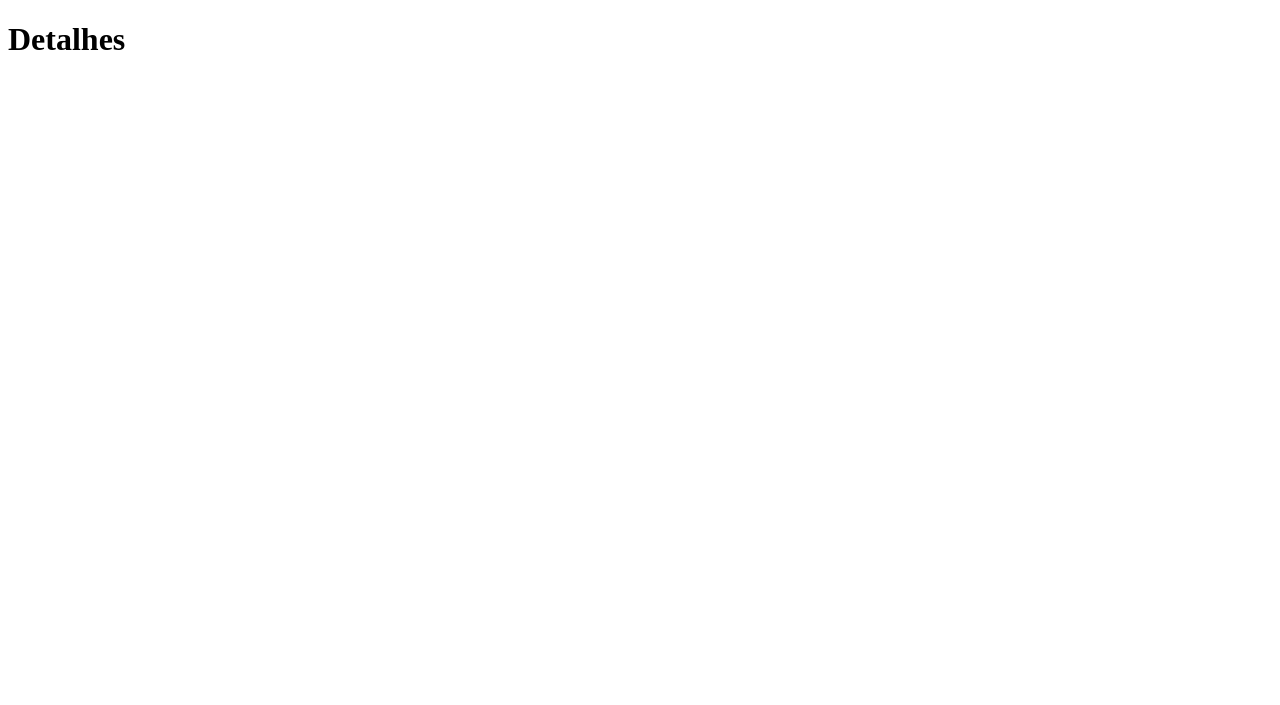
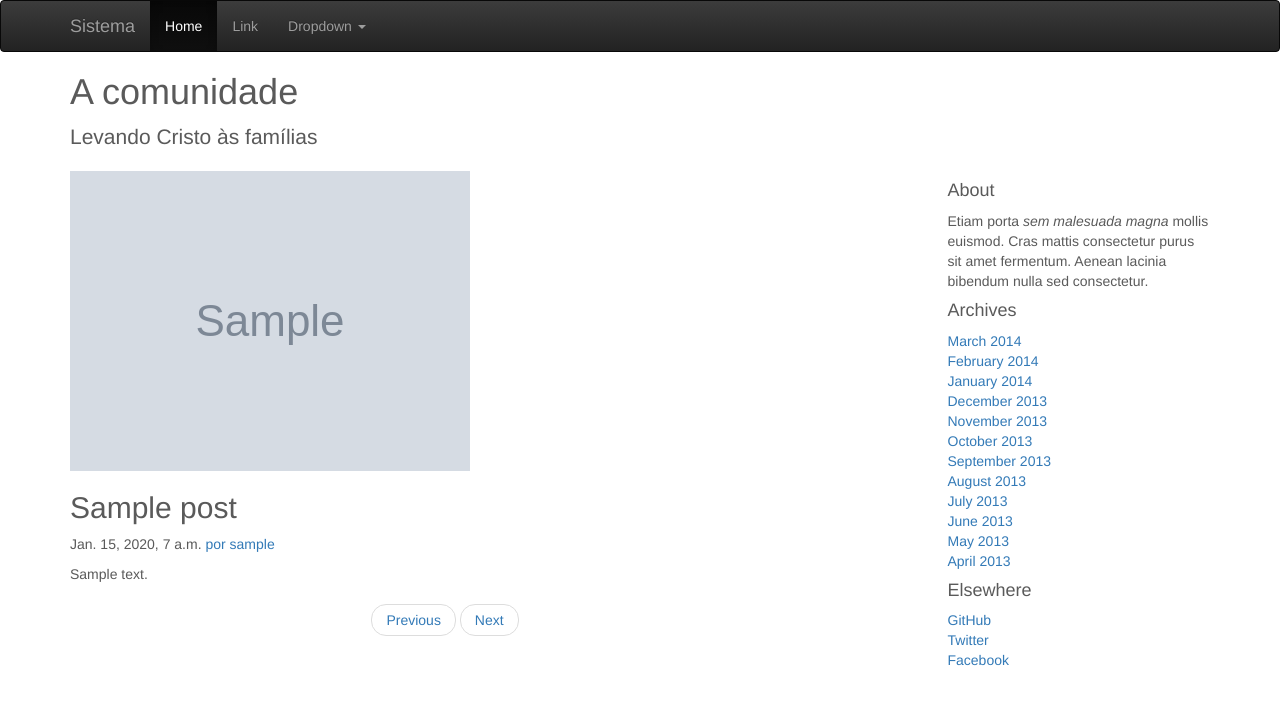
Before and after one commit to marcks28/comunidade, a Django app: page /1/detalhes in a window 1280 px wide. Before the commit the part shown is almost empty. Shown: the top 705 px of the page. Run offline with Django 3.2, Linux system fonts and the light colour scheme; tables that the repository leaves empty hold one stand-in row (values such as "Sample post"); grey boxes marked "Sample" are stand-in pictures; some libraries are stand-ins or nearby versions.

Commit message:
modifição templates, navegação

```diff
--- a/blog/templates/blog/base.html
+++ b/blog/templates/blog/base.html
@@ -24,7 +24,7 @@
             <span class="icon-bar"></span>
             <span class="icon-bar"></span>
           </button>
-          <a class="navbar-brand" href="#">Sistema</a>
+          <a class="navbar-brand" href="{% url 'blog:index' %}">Sistema</a>
         </div>
 
         <!-- Collect the nav links, forms, and other content for toggling -->
--- a/blog/templates/blog/detalhes.html
+++ b/blog/templates/blog/detalhes.html
@@ -1,10 +1,64 @@
-<!DOCTYPE html>
-<html>
-  <head>
-    <meta charset="utf-8">
-    <title></title>
-  </head>
-  <body>
-    <h1>Detalhes</h1>
-  </body>
-</html>
+{% extends "blog/base.html" %}
+{% block b_conteudo %}
+<div class="blog-header">
+<h1 class="blog-title">A comunidade</h1>
+<p class="lead blog-description">Levando Cristo às famílias</p>
+</div>
+
+<div class="row">
+
+<div class="col-sm-8 blog-main">
+
+  <div class="blog-post">
+    {% if post.image %}
+      <img class="img-responsive" src="{{ post.image.url }}" alt="" center-block>
+    {% endif %}
+    <h2 class="blog-post-title">{{ post.title }}</h2>
+    <p class="blog-post-meta">{{ post.published_date }}<a href="#"> por {{ post.author }}</a></p>
+    <p>{{ post.text }}</p>
+
+  </div><!-- /.blog-post -->
+
+  <nav>
+    <ul class="pager">
+      <li><a href="#">Previous</a></li>
+      <li><a href="#">Next</a></li>
+    </ul>
+  </nav>
+
+</div><!-- /.blog-main -->
+
+<div class="col-sm-3 col-sm-offset-1 blog-sidebar">
+  <div class="sidebar-module sidebar-module-inset">
+    <h4>About</h4>
+    <p>Etiam porta <em>sem malesuada magna</em> mollis euismod. Cras mattis consectetur purus sit amet fermentum. Aenean lacinia bibendum nulla sed consectetur.</p>
+  </div>
+  <div class="sidebar-module">
+    <h4>Archives</h4>
+    <ol class="list-unstyled">
+      <li><a href="#">March 2014</a></li>
+      <li><a href="#">February 2014</a></li>
+      <li><a href="#">January 2014</a></li>
+      <li><a href="#">December 2013</a></li>
+      <li><a href="#">November 2013</a></li>
+      <li><a href="#">October 2013</a></li>
+      <li><a href="#">September 2013</a></li>
+      <li><a href="#">August 2013</a></li>
+      <li><a href="#">July 2013</a></li>
+      <li><a href="#">June 2013</a></li>
+      <li><a href="#">May 2013</a></li>
+      <li><a href="#">April 2013</a></li>
+    </ol>
+  </div>
+  <div class="sidebar-module">
+    <h4>Elsewhere</h4>
+    <ol class="list-unstyled">
+      <li><a href="#">GitHub</a></li>
+      <li><a href="#">Twitter</a></li>
+      <li><a href="#">Facebook</a></li>
+    </ol>
+  </div>
+</div><!-- /.blog-sidebar -->
+
+</div><!-- /.row -->
+{% endblock b_conteudo %}
```
Also changed, not shown: blog/templates/blog/index.html (+14 -4 lines).
